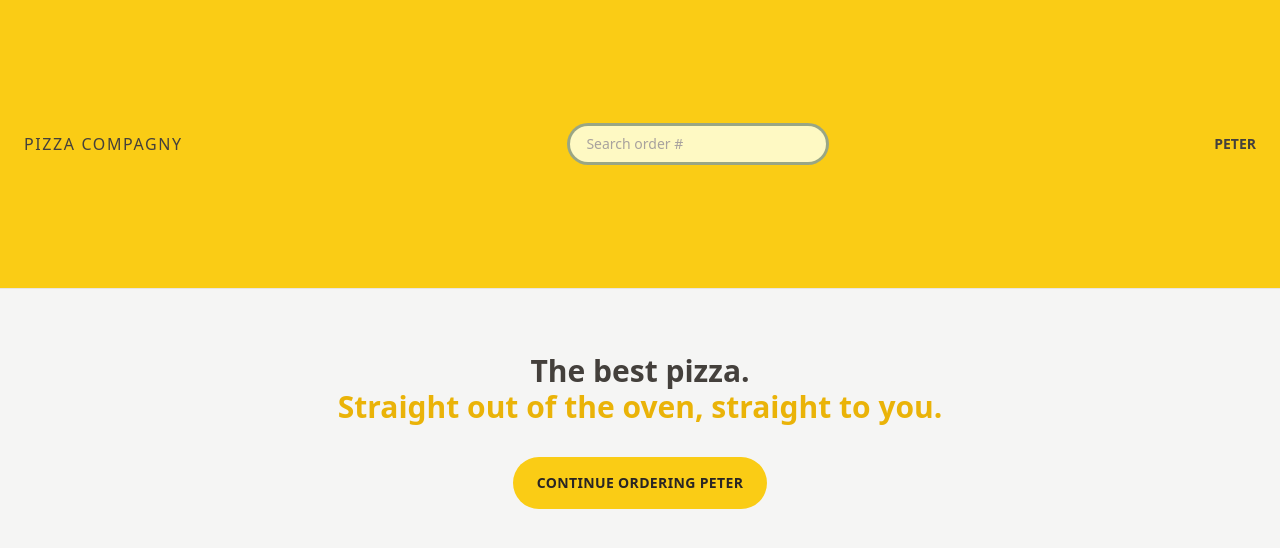
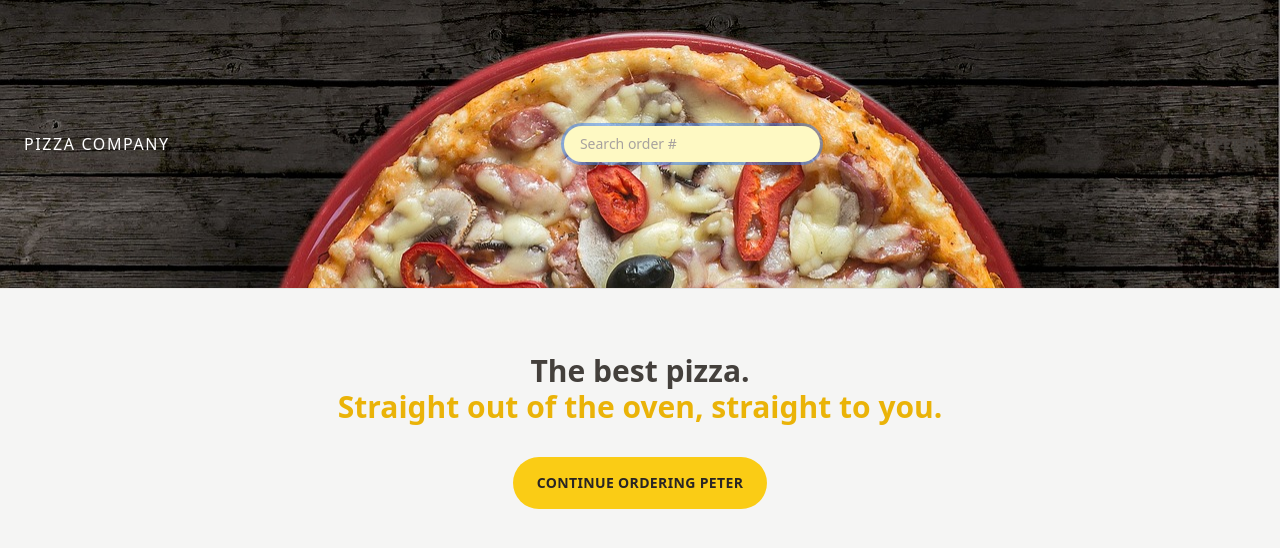
Before and after one commit to GaspardPierre/Pizza_company, a React (Vite) app: page / in a window 1280 px wide. Shown: the top 548 px of the page. Built offline with nearby package versions, Linux system fonts and the light colour scheme.

Commit message:
add pizza photo

```diff
--- a/src/ui/Header.jsx
+++ b/src/ui/Header.jsx
@@ -1,15 +1,17 @@
-
 import { Link } from 'react-router-dom';
 import SearchOrder from '../features/order/SearchOrder';
 import UserName from '../features/user/UserName';
+import pizza from "/pizza.jpg";
 
 export default function Header() {
   return (
-    <header className=' flex items-center justify-between bg-yellow-400 px-4 py-3 uppercase border-b border-stone-200 sm:px-6 '>
-      <Link to="/"
-      className='tracking-widest'> Pizza Compagny</Link>
+    <header
+      className='flex items-center justify-between px-4 py-3 uppercase border-b border-stone-200 sm:px-6'
+      style={{ backgroundImage: `url(${pizza})`, backgroundSize: 'cover' }}
+    >
+      <Link to="/" className='tracking-widest text-white'>Pizza Company</Link>
       <SearchOrder />
-   <UserName />
+      <UserName />
     </header>
-  )
+  );
 }
```
Also changed, not shown: public/pizza.jpg (added).
